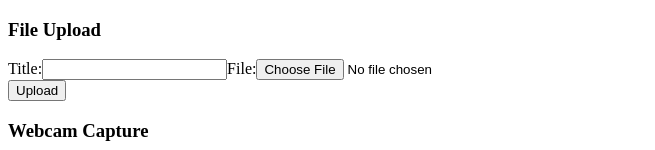
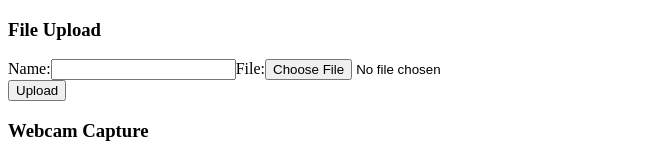
Before and after one commit to tsmith512/vidbin, a Next.js app: page / in a window 1280 px wide. Shown: the part 216-366 px from the top of the page, without its empty margins (0-655 px from the left). Built offline with nearby package versions, Linux system fonts and the light colour scheme.

Commit message:
Make the initial request a POST not a GET to avoid cached responses, pass along video title

```diff
--- a/src/app/page.tsx
+++ b/src/app/page.tsx
@@ -19,7 +19,11 @@ export default function Home() {
     // @TODO: Check for file-size. Current request is a 200MB max basic upload URL
 
     // Query a server-side function to provision us a direct upload URL
-    const response = await fetch('/api/stream/get-direct-upload-url');
+    const response = await fetch('/api/stream/get-direct-upload-url', {
+      method: 'POST',
+      headers: { 'Content-Type': 'application/json' },
+      body: JSON.stringify({ name: formData.get('name') }),
+    });
     const data = await response.json();
 
     console.log(data);
@@ -38,7 +42,6 @@ export default function Home() {
       alert(`Uploaded video`);
       redirect(`/view/${data.uid}`);
     }
-
   };
   return (
     <>
--- a/src/components/UploadForm.tsx
+++ b/src/components/UploadForm.tsx
@@ -9,8 +9,8 @@ export const UploadForm = (props: uploadFormProps) => {
   return (
     <form onSubmit={props.uploadHandler}>
       <label>
-        <span>Title:</span>
-        <input type="text" name="title" id="titleInput" />
+        <span>Name:</span>
+        <input type="text" name="name" id="nameInput" />
       </label>
       <label>
         <span>File:</span>
```
Also changed, not shown: src/app/api/stream/get-direct-upload-url/route.ts (+7 -1 lines).
